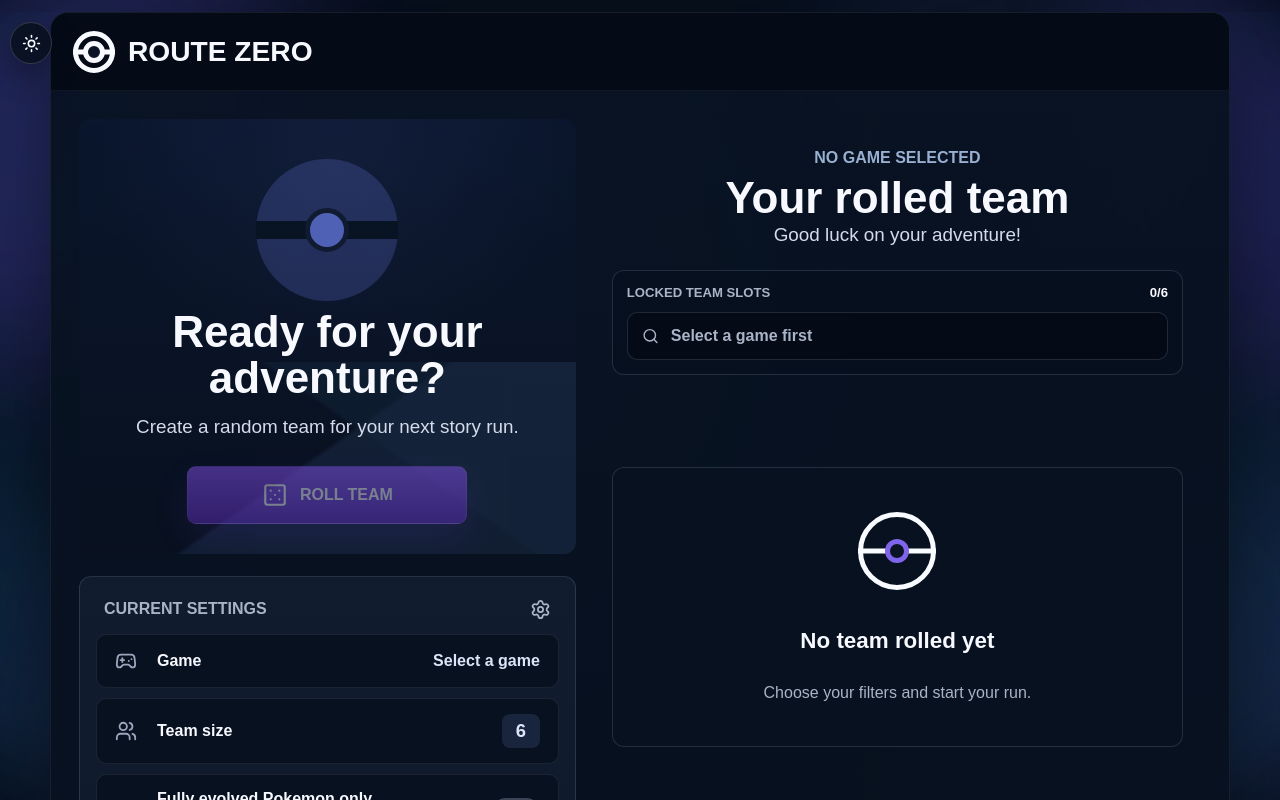
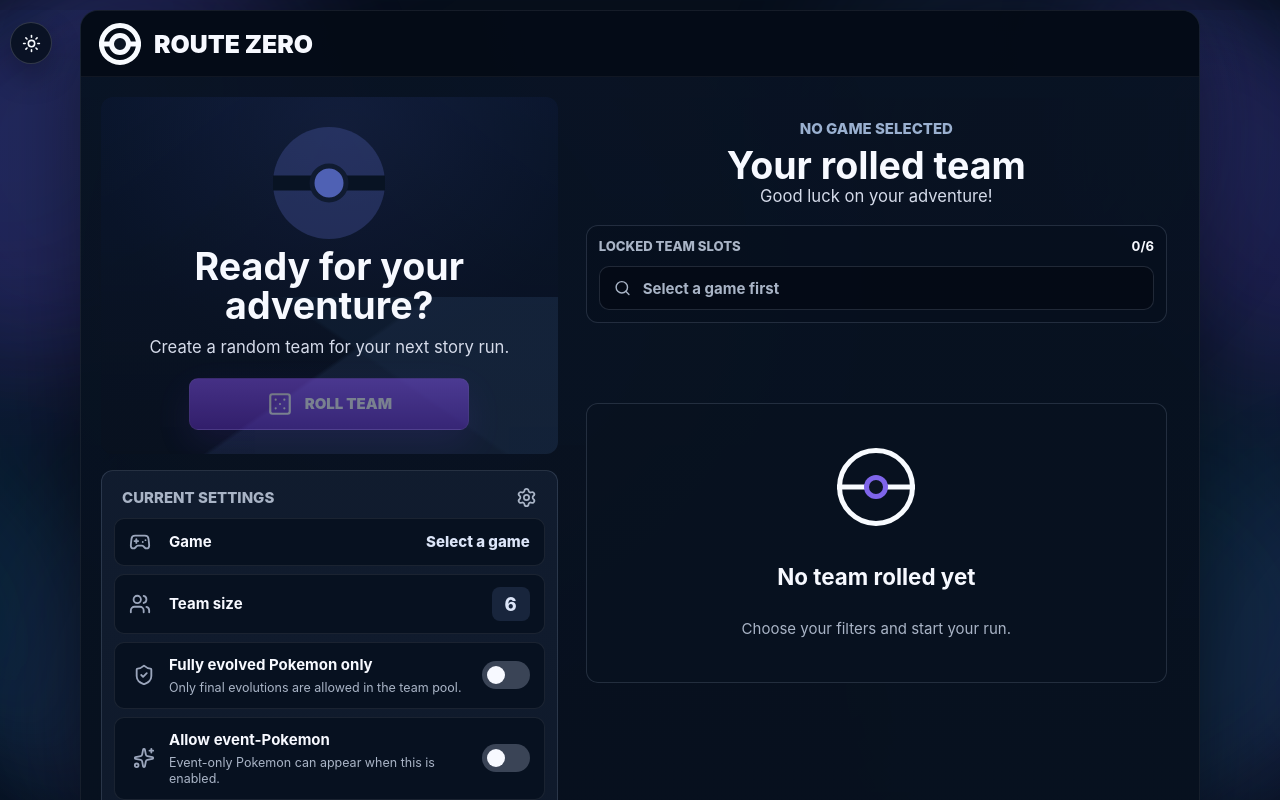
Before and after one commit to EasyEddi/Route-Zero, a Next.js app: page / in a window 1280 px wide. Shown: the top 800 px of the page. Built offline with nearby package versions, Linux system fonts and the light colour scheme.

Commit message:
Improve Windows desktop rendering density

```diff
--- a/app/globals.css
+++ b/app/globals.css
@@ -1,5 +1,6 @@
 :root {
   color-scheme: dark;
+  --font-ui: Inter, ui-sans-serif, system-ui, -apple-system, BlinkMacSystemFont, "Segoe UI", Roboto, Helvetica, Arial, sans-serif;
   --bg: #07101d;
   --panel: rgba(12, 22, 38, 0.86);
   --panel-strong: rgba(15, 27, 47, 0.96);
@@ -18,13 +19,18 @@
 html {
   min-height: 100%;
   background: var(--bg);
+  text-size-adjust: 100%;
 }
 
 body {
   min-height: 100vh;
   margin: 0;
   color: var(--text);
-  font-family: Arial, Helvetica, sans-serif;
+  font-family: var(--font-ui);
+  font-size: 15px;
+  font-synthesis: none;
+  -webkit-font-smoothing: antialiased;
+  text-rendering: optimizeLegibility;
   background:
     radial-gradient(circle at 50% 0%, rgba(63, 86, 170, 0.28), transparent 38rem),
     linear-gradient(180deg, #081323 0%, #050b14 100%);
@@ -2455,6 +2461,153 @@
   }
 }
 
+@media (min-width: 981px) and (max-height: 900px) {
+  .shell {
+    width: min(1120px, calc(100% - 20px));
+    min-height: calc(100vh - 20px);
+    margin: 10px auto;
+  }
+
+  .topbar {
+    height: 66px;
+    padding-inline: 18px;
+  }
+
+  .brand {
+    font-size: 1.55rem;
+  }
+
+  .brandMark {
+    width: 42px;
+    height: 42px;
+  }
+
+  .heroGrid {
+    grid-template-columns: minmax(320px, 0.86fr) minmax(0, 1.14fr);
+    gap: 16px;
+    padding: 20px;
+  }
+
+  .intro {
+    min-height: 324px;
+    padding: 26px 22px 24px;
+  }
+
+  .pokeballGlow {
+    width: 112px;
+    height: 112px;
+  }
+
+  .pokeballGlow::before {
+    height: 15px;
+  }
+
+  .pokeballGlow::after {
+    width: 29px;
+    height: 29px;
+  }
+
+  .intro h1,
+  .teamHeader h2 {
+    font-size: clamp(1.85rem, 3.2vw, 2.35rem);
+  }
+
+  .intro p,
+  .teamHeader span {
+    margin: 10px 0 18px;
+    font-size: 1.04rem;
+    line-height: 1.42;
+  }
+
+  .primaryButton,
+  .secondaryButton {
+    min-height: 52px;
+    padding-inline: 22px;
+  }
+
+  .settingsPanel {
+    margin-top: 16px;
+    padding: 16px 12px 12px;
+  }
+
+  .panelHeader {
+    margin-bottom: 10px;
+  }
+
+  .settingRow,
+  .toggleRow,
+  .typeBlock {
+    gap: 10px;
+    margin-top: 8px;
+    padding: 12px 14px;
+  }
+
+  .toggleRow small {
+    margin-top: 6px;
+    line-height: 1.28;
+  }
+
+  .typeGrid {
+    gap: 7px;
+    margin-top: 12px;
+  }
+
+  .typeChip {
+    padding: 7px 10px;
+  }
+
+  .teamPanel {
+    padding: 22px 12px 0;
+  }
+
+  .lockedBuilder {
+    margin-top: 16px;
+    padding: 12px;
+  }
+
+  .lockedSearch {
+    min-height: 44px;
+  }
+
+  .teamTools {
+    min-height: 50px;
+    margin: 12px 0 12px;
+  }
+
+  .teamShinyButton {
+    width: 50px;
+    height: 50px;
+  }
+
+  .teamGrid {
+    gap: 12px;
+  }
+
+  .pokemonCard {
+    min-height: 292px;
+    padding: 16px 12px 18px;
+  }
+
+  .pokemonSprite {
+    width: min(188px, 82%);
+    height: 158px;
+    margin-top: 16px;
+  }
+
+  .pokemonCard h3 {
+    margin: 8px 0 12px;
+    font-size: clamp(1.18rem, 2vw, 1.48rem);
+  }
+
+  .typeBadge {
+    padding: 7px 11px;
+  }
+
+  .actionBar {
+    margin-top: 20px;
+  }
+}
+
 @media (max-width: 980px) {
   .heroGrid {
     grid-template-columns: 1fr;
```
